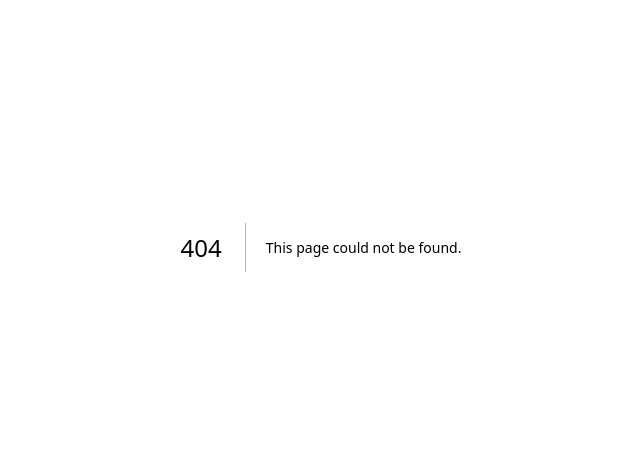
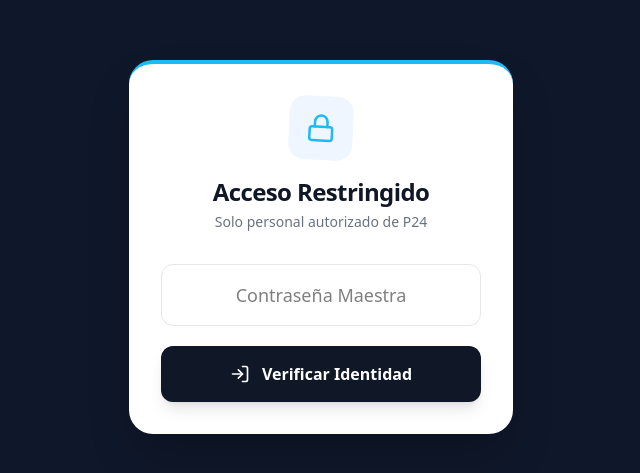
Before and after one commit to chill-imax/frontend_p24, a Next.js app: page /admin in a window 1280 px wide. Before the commit this address had no page. Shown: the part 153-626 px from the top of the page, without its empty margins (319-959 px from the left). Built offline with nearby package versions, Linux system fonts and the light colour scheme.

Commit message:
Modulo Administrativo

```diff
--- a/package.json
+++ b/package.json
@@ -9,6 +9,7 @@
     "lint": "eslint"
   },
   "dependencies": {
+    "@supabase/supabase-js": "^2.96.0",
     "lucide-react": "^0.563.0",
     "motion": "^12.33.0",
     "next": "16.1.6",
--- /dev/null
+++ b/src/app/admin/page.tsx
@@ -0,0 +1,160 @@
+"use client";
+
+import React, { useState, useEffect } from "react";
+import {
+  ShieldAlert,
+  Lock,
+  LogIn,
+  LayoutDashboard,
+  Package,
+  Settings,
+  LogOut,
+  AlertTriangle
+} from "lucide-react";
+
+export default function AdminPage() {
+  const [isAuthenticated, setIsAuthenticated] = useState(false);
+  const [password, setPassword] = useState("");
+  const [attempts, setAttempts] = useState(0);
+  const [isLocked, setIsLocked] = useState(false);
+  const [error, setError] = useState("");
+
+  // Clave maestra (En producción usa variables de entorno: process.env.NEXT_PUBLIC_ADMIN_KEY)
+  const ADMIN_PASSPHRASE = "P24_Secure_Admin_2026";
+
+  // Efecto para persistir la sesión localmente mientras el navegador esté abierto
+  useEffect(() => {
+    const session = sessionStorage.getItem("p24_admin_session");
+    if (session === "active") {
+      setIsAuthenticated(true);
+    }
+  }, []);
+
+  const handleLogin = (e: React.FormEvent) => {
+    e.preventDefault();
+
+    if (isLocked) return;
+
+    if (password === ADMIN_PASSPHRASE) {
+      setIsAuthenticated(true);
+      setError("");
+      sessionStorage.setItem("p24_admin_session", "active");
+    } else {
+      const newAttempts = attempts + 1;
+      setAttempts(newAttempts);
+      setError(`Contraseña incorrecta. Intento ${newAttempts} de 3.`);
+
+      if (newAttempts >= 3) {
+        setIsLocked(true);
+        setError("Acceso bloqueado por seguridad. Recarga la página más tarde.");
+      }
+    }
+  };
+
+  const handleLogout = () => {
+    setIsAuthenticated(false);
+    sessionStorage.removeItem("p24_admin_session");
+    setPassword("");
+  };
+
+  // 1. Pantalla de Bloqueo por Fuerza Bruta
+  if (isLocked) {
+    return (
+      <div className="min-h-screen bg-red-50 flex items-center justify-center p-6 text-center">
+        <div className="max-w-md">
+          <ShieldAlert className="text-red-500 mx-auto mb-4" size={64} />
+          <h1 className="text-2xl font-bold text-red-900">Seguridad Activada</h1>
+          <p className="text-red-700 mt-2">Se han detectado demasiados intentos fallidos. Esta dirección IP ha sido reportada.</p>
+        </div>
+      </div>
+    );
+  }
+
+  // 2. Pantalla de Acceso Protegida
+  if (!isAuthenticated) {
+    return (
+      <div className="min-h-screen bg-[#0f172a] flex items-center justify-center p-4">
+        <div className="bg-white p-8 rounded-3xl shadow-2xl max-w-sm w-full transition-all border-t-4 border-[#1DBAF5]">
+          <div className="text-center mb-8">
+            <div className="bg-blue-50 w-16 h-16 rounded-2xl flex items-center justify-center mx-auto mb-4 rotate-3">
+              <Lock className="text-[#1DBAF5]" size={30} />
+            </div>
+            <h1 className="text-2xl font-extrabold text-gray-900 tracking-tight">Acceso Restringido</h1>
+            <p className="text-gray-500 text-sm mt-1">Solo personal autorizado de P24</p>
+          </div>
+
+          <form onSubmit={handleLogin} className="space-y-5">
+            <div>
+              <input
+                type="password"
+                required
+                placeholder="Contraseña Maestra"
+                className={`w-full px-4 py-4 rounded-xl border ${error ? 'border-red-300 bg-red-50' : 'border-gray-200'} focus:ring-4 focus:ring-[#1DBAF5]/20 outline-none transition-all text-center text-lg`}
+                value={password}
+                onChange={(e) => setPassword(e.target.value)}
+              />
+              {error && (
+                <div className="flex items-center gap-2 mt-2 text-red-600 text-xs font-semibold">
+                  <AlertTriangle size={14} />
+                  {error}
+                </div>
+              )}
+            </div>
+            <button className="w-full bg-gray-900 text-white py-4 rounded-xl font-bold flex items-center justify-center gap-3 hover:bg-black transition-all shadow-lg active:scale-95">
+              <LogIn size={20} />
+              Verificar Identidad
+            </button>
+          </form>
+        </div>
+      </div>
+    );
+  }
+
+  // 3. Panel Administrativo una vez verificado
+  return (
+    <div className="min-h-screen bg-[#f1f5f9] flex">
+      <aside className="w-72 bg-gray-950 text-white p-6 flex flex-col shadow-2xl">
+        <div className="flex items-center gap-3 mb-10 px-2">
+          <div className="w-8 h-8 bg-[#1DBAF5] rounded-lg"></div>
+          <span className="text-xl font-black tracking-tighter italic">P24 CORE</span>
+        </div>
+
+        <nav className="space-y-2 flex-1">
+          <button className="w-full flex items-center gap-4 p-4 bg-[#1DBAF5]/10 text-[#1DBAF5] rounded-xl font-bold">
+            <LayoutDashboard size={22} /> Dashboard
+          </button>
+          <button className="w-full flex items-center gap-4 p-4 text-gray-400 hover:text-white hover:bg-white/5 rounded-xl transition-all">
+            <Package size={22} /> Inventario
+          </button>
+        </nav>
+
+        <button
+          onClick={handleLogout}
+          className="flex items-center gap-4 p-4 text-gray-500 hover:text-red-400 transition-colors border-t border-gray-800"
+        >
+          <LogOut size={22} /> Cerrar Sesión
+        </button>
+      </aside>
+
+      <main className="flex-1 p-10 overflow-y-auto">
+        <header className="flex justify-between items-center mb-10">
+          <div>
+            <h1 className="text-3xl font-black text-gray-900 uppercase">Panel de Control</h1>
+            <p className="text-gray-500 font-medium">Bienvenido, Administrador de Papeles 24</p>
+          </div>
+        </header>
+
+        {/* Aquí irían tus tablas de productos */}
+        <div className="grid grid-cols-1 md:grid-cols-2 lg:grid-cols-3 gap-6">
+           <div className="bg-white p-8 rounded-3xl shadow-sm border border-gray-200">
+              <h4 className="text-gray-400 font-bold text-xs uppercase tracking-widest mb-2">Estatus Sistema</h4>
+              <div className="flex items-center gap-2 text-green-500 font-bold">
+                <div className="w-2 h-2 bg-green-500 rounded-full animate-ping"></div>
+                Operativo
+              </div>
+           </div>
+        </div>
+      </main>
+    </div>
+  );
+}
```
Also changed, not shown: 1 other file (tests, documents, lock files or other folders).
